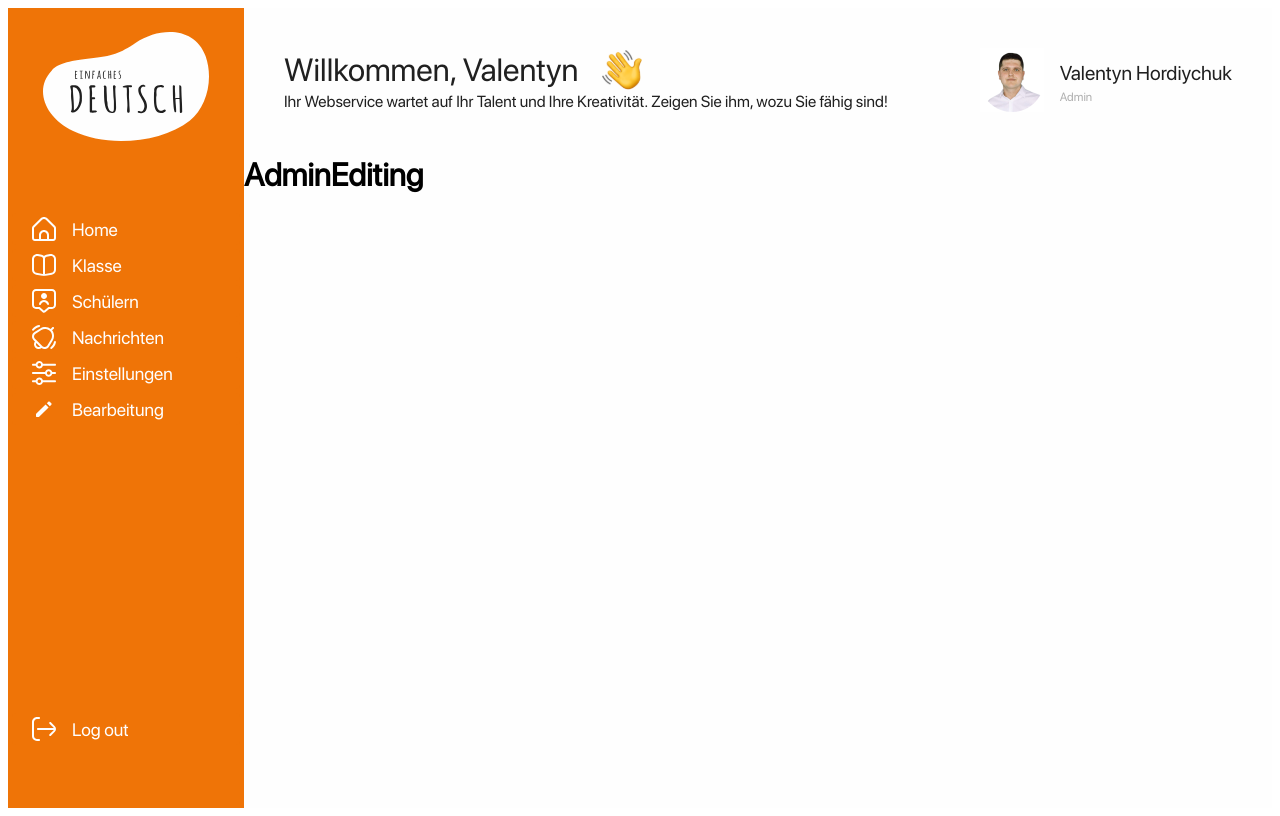
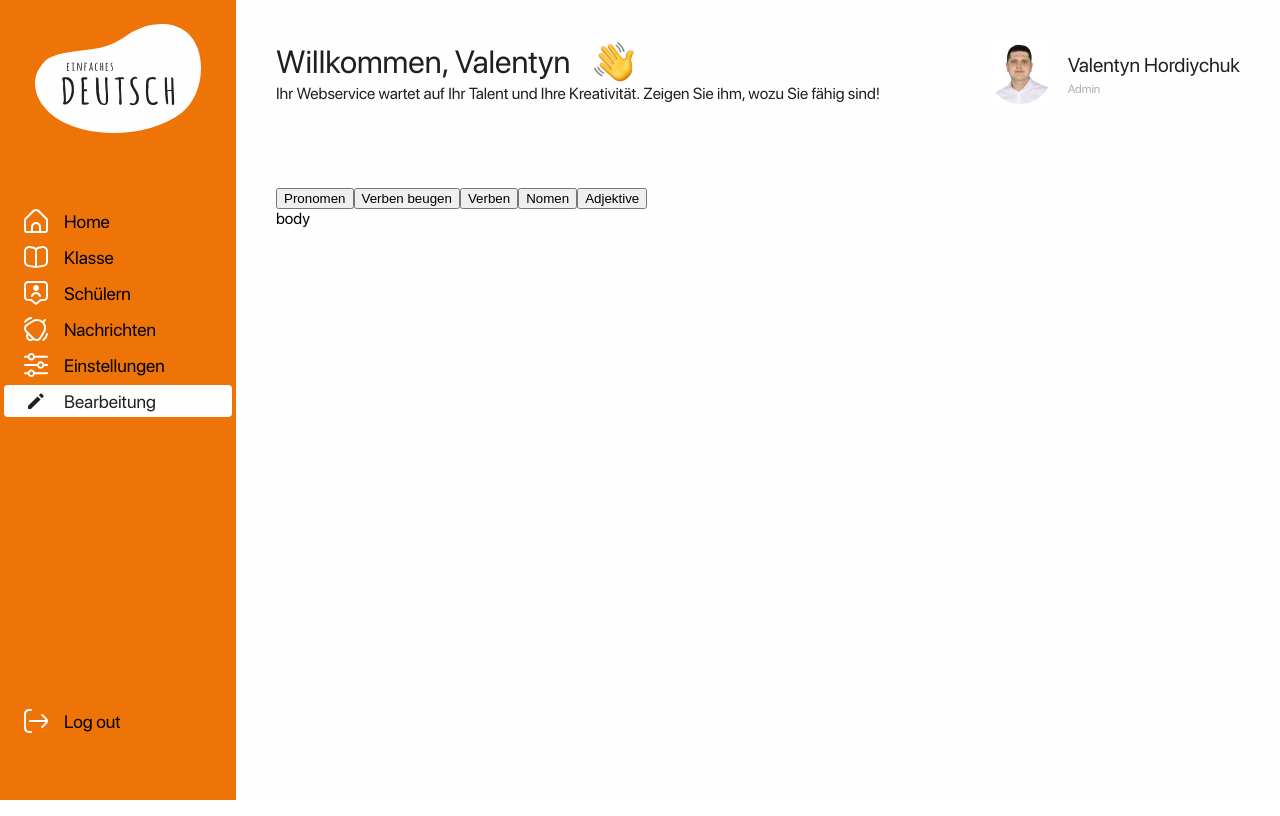
Before and after one commit to ValentynHor/German-Learning-App, a React (Create React App) app in the folder german-fronted/: page /admin in a window 1280 px wide. Both pictures are taken after a click on the button "Bearbeitung". Built offline with nearby package versions, Linux system fonts and the light colour scheme.

Commit message:
v1.1.3 + AdminPage in process

```diff
--- a/german-fronted/src/App.css
+++ b/german-fronted/src/App.css
@@ -1,5 +1,5 @@
 body {
-  padding: 0;
+  margin: 0;
 }
 
 *,
--- a/german-fronted/src/components/admin/adminEditing/AdminEditing.tsx
+++ b/german-fronted/src/components/admin/adminEditing/AdminEditing.tsx
@@ -1,7 +1,17 @@
+
+import styles from './adminEtiting.module.css';
+
+const data = ['Pronomen', 'Verben beugen', 'Verben', 'Nomen', 'Adjektive'];
+
 export default function AdminEditing() {
   return (
-    <>
-      <h1>AdminEditing</h1>
-    </>
+    <div className={styles.mainContainer}>
+      <div className={styles.tabHeader}>
+        {data.map((item) => (
+          <button key={item}>{item}</button>
+        ))}
+      </div>
+      <div className={styles.tabContent}>body</div>
+    </div>
   );
 }
--- /dev/null
+++ b/german-fronted/src/components/admin/adminEditing/adminEtiting.module.css
@@ -0,0 +1,4 @@
+.mainContainer {
+  height: 471px;
+  margin: 40px;
+}
--- a/german-fronted/src/components/admin/adminMainPage/adminBody/AdminBody.tsx
+++ b/german-fronted/src/components/admin/adminMainPage/adminBody/AdminBody.tsx
@@ -1,4 +1,4 @@
-import styles from './adminBody.module.css';
+//import styles from './adminBody.module.css';
 
 import {
   AdminClass,
--- a/german-fronted/src/components/admin/adminMainPage/adminMenu/AdminMenu.tsx
+++ b/german-fronted/src/components/admin/adminMainPage/adminMenu/AdminMenu.tsx
@@ -14,50 +14,64 @@ import {
   editingIcon,
   editingIconHover,
 } from '../../../assets/adminPage/pageIconMenu/imports';
+import { useState } from 'react';
 
 type AdminMenuProps = {
   setName: (name: string) => void;
 };
 
 export default function AdminMenu(props: AdminMenuProps) {
+  const [activeButton, setActiveButton] = useState<string>('');
   const { setName } = props;
+
+  const handleButtonClick = (name: string) => {
+    setName(name);
+    setActiveButton(name);
+  };
+
   return (
     <div className={styles.adminMemnuContainer}>
       <BtnWithIconHover
         icon={homeIcon}
         iconHover={homeIconHover}
         btnName="Home"
-        setName={setName}
+        setName={handleButtonClick}
+        active={activeButton === 'Home'}
       />
       <BtnWithIconHover
         icon={classIcon}
         iconHover={classIconHover}
         btnName="Klasse"
-        setName={setName}
+        setName={handleButtonClick}
+        active={activeButton === 'Klasse'}
       />
       <BtnWithIconHover
         icon={studentIcon}
         iconHover={studentIconHover}
         btnName="Schülern"
-        setName={setName}
+        setName={handleButtonClick}
+        active={activeButton === 'Schülern'}
       />
       <BtnWithIconHover
         icon={messageIcon}
         iconHover={messageIconHover}
         btnName="Nachrichten"
-        setName={setName}
+        setName={handleButtonClick}
+        active={activeButton === 'Nachrichten'}
       />
       <BtnWithIconHover
         icon={settingIcon}
         iconHover={settingIconHover}
         btnName="Einstellungen"
-        setName={setName}
+        setName={handleButtonClick}
+        active={activeButton === 'Einstellungen'}
       />
       <BtnWithIconHover
         icon={editingIcon}
         iconHover={editingIconHover}
         btnName="Bearbeitung"
-        setName={setName}
+        setName={handleButtonClick}
+        active={activeButton === 'Bearbeitung'}
       />
     </div>
   );
--- a/german-fronted/src/components/admin/adminMainPage/adminSidebar/AdminSidebar.tsx
+++ b/german-fronted/src/components/admin/adminMainPage/adminSidebar/AdminSidebar.tsx
@@ -24,6 +24,7 @@ export default function AdminSidebar(props: AdminSidebarProps) {
               icon={logoutIcon}
               iconHover={logoutIconHover}
               btnName="Log out"
+              active={false}
             />
           </div>
         </div>
--- a/german-fronted/src/components/btnWithIconHover/BtnWithIconHover.tsx
+++ b/german-fronted/src/components/btnWithIconHover/BtnWithIconHover.tsx
@@ -6,28 +6,54 @@ interface BtnWithIconHoverProps {
   iconHover: string;
   btnName: string;
   setName: (name: string) => void;
+  active: boolean;
 }
 
 export default function BtnWithIconHover(props: BtnWithIconHoverProps) {
   const [isHovered, setIsHovered] = useState(false);
 
-  const { icon, iconHover, btnName, setName } = props;
+  const { icon, iconHover, btnName, setName, active } = props;
 
   const handleMouseOver = () => {
-    setIsHovered(true);
+    if (!active) {
+      setIsHovered(true);
+    }
   };
 
   const handleMouseOut = () => {
-    setIsHovered(false);
+    if (!active) {
+      setIsHovered(false);
+    }
+  };
+  const handleMouseDown = () => {
+    if (!active) {
+      setIsHovered(true);
+    }
+  };
+
+  const handleMouseUp = () => {
+    if (!active) {
+      setIsHovered(false);
+    }
   };
   return (
     <div className={styles.adminPageButton}>
       <button
         onMouseOver={handleMouseOver}
         onMouseOut={handleMouseOut}
+        onMouseDown={handleMouseDown}
+        onMouseUp={handleMouseUp}
         onClick={() => setName(btnName)}
+        style={{
+          backgroundColor:
+            active || isHovered ? 'var(--color-bg)' : 'var(--color-bg2)',
+          color:
+            active || isHovered
+              ? 'var(--color-text3)'
+              : 'color: var(--color-bg)',
+        }}
       >
-        <img src={isHovered ? iconHover : icon} alt={btnName} />
+        <img src={isHovered || active ? iconHover : icon} alt={btnName} />
         {btnName}
       </button>
     </div>
```
